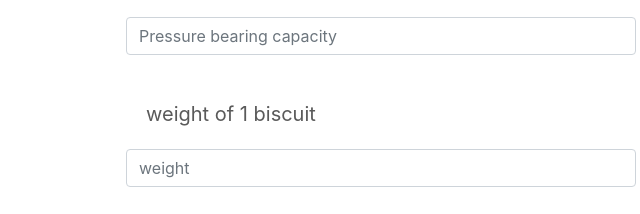
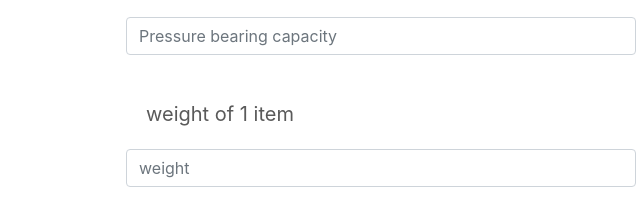
Before and after one commit to deeps21/pack_it_up, a plain HTML site: page new.html in a window 1280 px wide. Shown: the part 1286-1500 px from the top of the page, 544-1184 px from the left. Drawn offline with nearby package versions, Linux system fonts and the light colour scheme.

Commit message:
Add files via upload

```diff
--- a/new.html
+++ b/new.html
@@ -279,7 +279,7 @@
                 <input type="checkbox" name="brittle" id="brittle" value="brittle">  Brittle nature<br>
                 <label>Pressure bearing capacity: </label>
                 <input type="text" name="Pressure" id="Pressure" class="form-control" placeholder="Pressure bearing capacity" ><br>
-                <label>weight of 1 biscuit</label>
+                <label>weight of 1 item</label>
                 <input type="text" name="weight" id="weight" class="form-control" placeholder="weight" ><br>
                 <label>Temperature limit:</label>
                 <input type="text" name="templimit" id="templimit" class="form-control" placeholder="Temperature" ><br>
```
